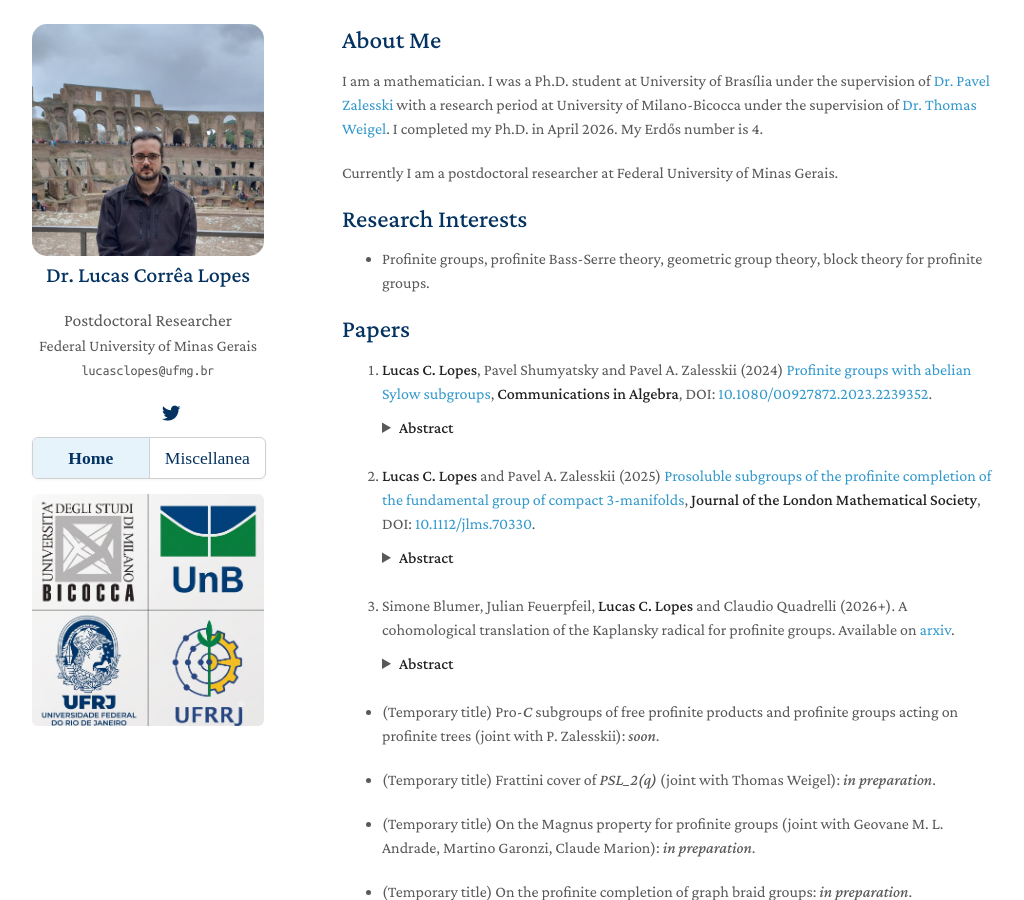
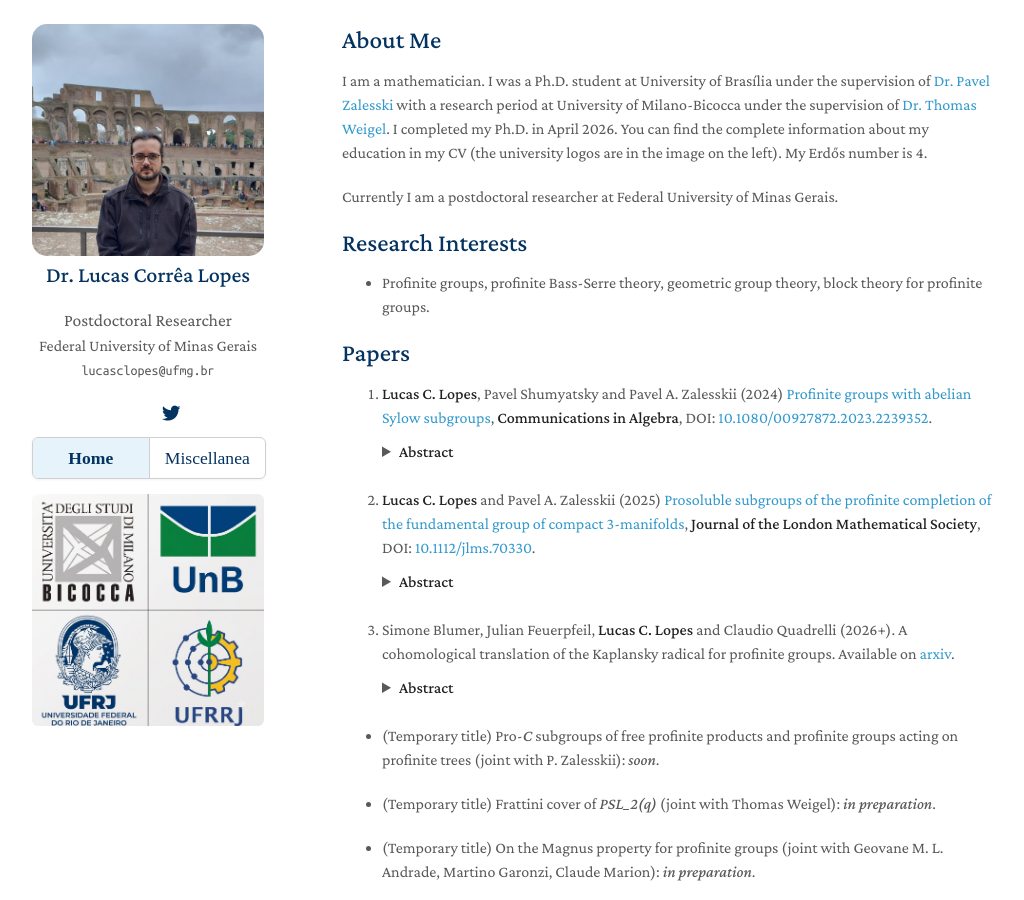
Before and after one commit to lcorrealopes/home, a Jekyll site: the page built from index.md, in a window 1280 px wide and 900 px high. Shown: the whole window, without its empty margins (128-1152 px from the left). Built offline with Jekyll 4.4.1, drawn with Linux system fonts in a browser that asks for light colours; nearby versions of some CDN libraries; a style sheet for code colours, icons or effects is not loaded.

Commit message:
Update index.md

```diff
--- a/index.md
+++ b/index.md
@@ -6,7 +6,7 @@ description: This is the official page of Lucas Corrêa Lopes (also known as Luc
 
 ## About Me
 
-I am a mathematician. I was a Ph.D. student at University of Brasília under the supervision of <a href="https://www.mat.unb.br/pz">Dr. Pavel Zalesski</a> with a research period at University of Milano-Bicocca under the supervision of <a href="https://www.unimib.it/thomas-stefan-weigel">Dr. Thomas Weigel</a>. I completed my Ph.D. in April 2026. My Erdős number is 4.
+I am a mathematician. I was a Ph.D. student at University of Brasília under the supervision of <a href="https://www.mat.unb.br/pz">Dr. Pavel Zalesski</a> with a research period at University of Milano-Bicocca under the supervision of <a href="https://www.unimib.it/thomas-stefan-weigel">Dr. Thomas Weigel</a>. I completed my Ph.D. in April 2026. You can find the complete information about my education in my CV (the university logos are in the image on the left). My Erdős number is 4.
 
 Currently I am a postdoctoral researcher at Federal University of Minas Gerais.
 
```
